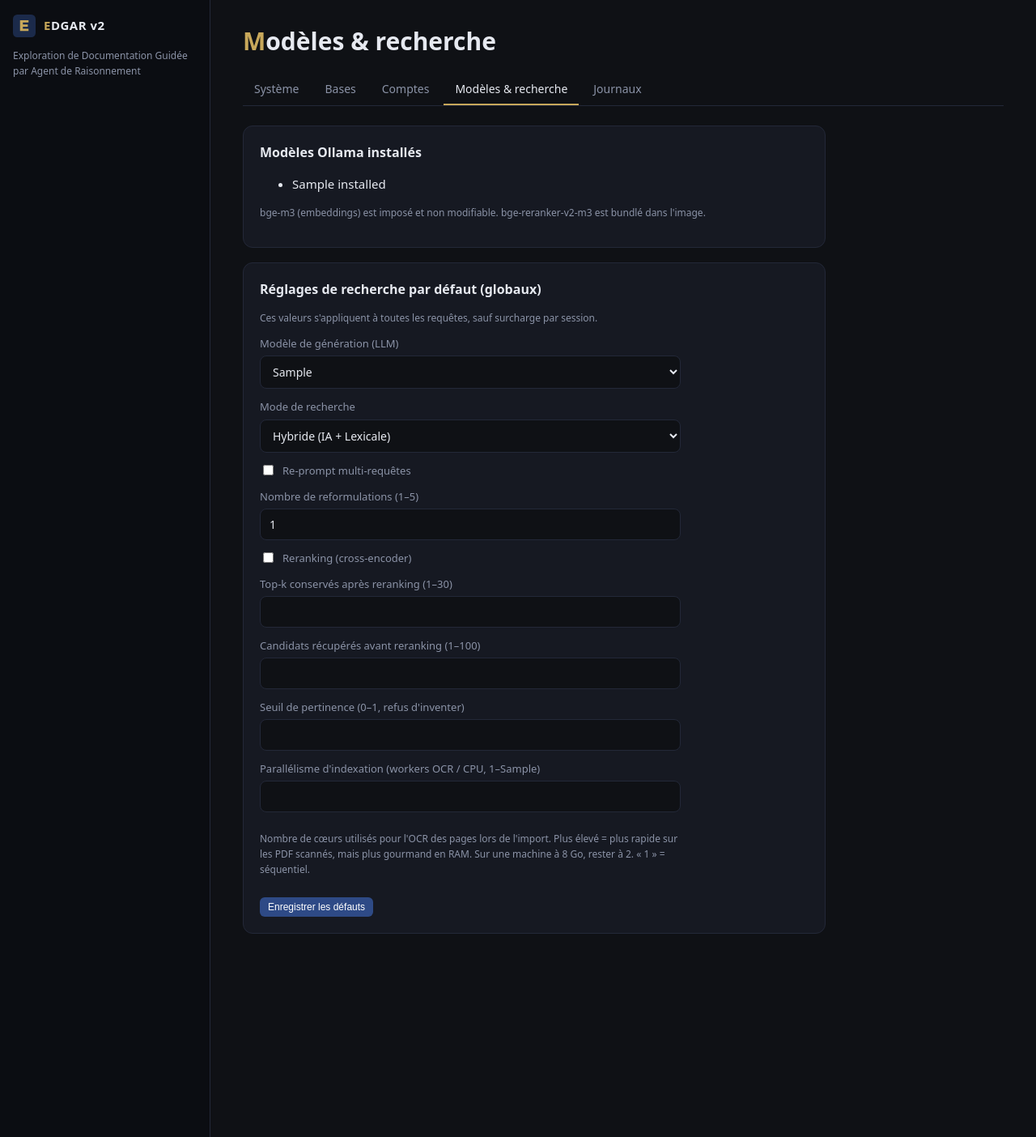
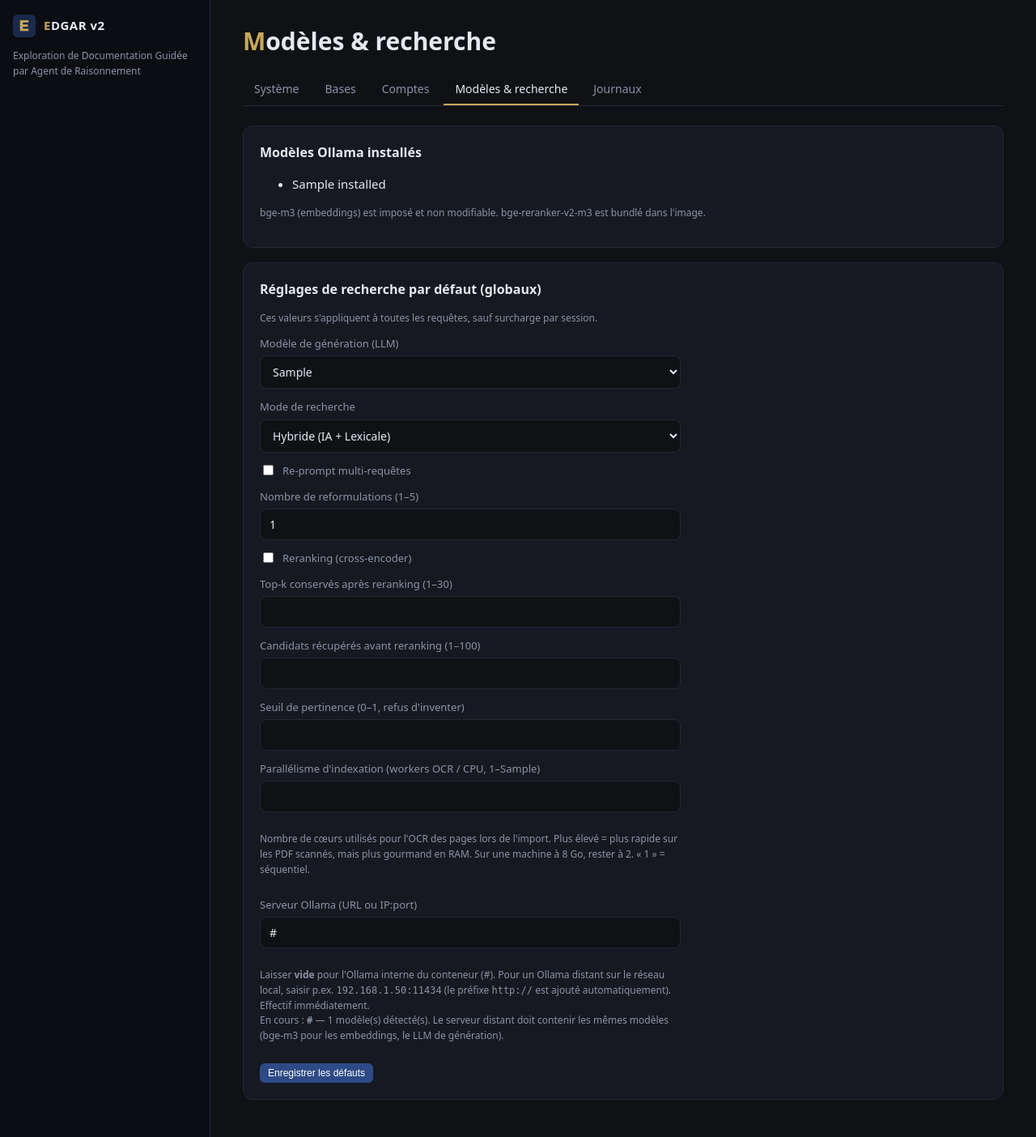
Before and after one commit to guigou683/edgar2, a FastAPI app: template app/templates/admin/models.html in a window 1280 px wide. Shown: the whole page at 81% size. Run offline with FastAPI, Linux system fonts and the light colour scheme; the template is opened without the code that fills it: most values are stand-ins (such as "Sample title", 1, 10 or a date in 2020); parts of the project's set-up code (start-up, migrations or seed data) failed here and were passed over; some libraries are stand-ins or nearby versions.

Commit message:
v1.3.6 : serveur Ollama configurable, affichage pleine largeur, alignement des comptes
- Serveur Ollama configurable dans l'admin (Modèles & recherche) : URL ou IP:port
  d'un Ollama distant sur le réseau local, ou vide pour l'Ollama interne. Pris en
  compte immédiatement par les embeddings, la génération, le chargement et la santé.
- Cartes de paramétrage en pleine largeur (Mon compte, Import, Administration).
- Gestion des comptes : colonnes d'actions alignées en grille (statut, rôle,
  modifier, supprimer) pour un rendu harmonieux d'une ligne à l'autre.
- Version applicative portée à 1.3.6.

```diff
--- a/app/core/config.py
+++ b/app/core/config.py
@@ -12,7 +12,7 @@ from pathlib import Path
 class Settings:
     """Paramètres applicatifs résolus au démarrage."""
 
-    VERSION: str = "1.3.5"
+    VERSION: str = "1.3.6"
 
     # --- Services internes ---
     OLLAMA_URL: str = os.environ.get("OLLAMA_URL", "http://ollama:11434")
--- a/app/core/llm.py
+++ b/app/core/llm.py
@@ -20,6 +20,19 @@ EMBED_TIMEOUT = 300.0  # marge pour un rechargement de modèle (bascule VRAM)
 EMBED_RETRIES = 2      # reprises sur timeout/erreur réseau transitoire
 
 
+def _ollama_url() -> str:
+    """URL Ollama effective : réglage admin (table settings) s'il est défini, sinon
+    le défaut d'environnement. Import paresseux de db pour éviter un cycle."""
+    try:
+        from core import db
+        url = db.get_setting("ollama_url")
+        if url and url.strip():
+            return url.strip().rstrip("/")
+    except Exception:
+        pass
+    return settings.OLLAMA_URL
+
+
 def embed_texts(texts: list[str], model: str | None = None, progress=None) -> list[list[float]]:
     """Calcule les embeddings denses d'une liste de textes, par lots de 32.
 
@@ -30,6 +43,7 @@ def embed_texts(texts: list[str], model: str | None = None, progress=None) -> li
     est appelé après chaque lot (suivi intra-fichier)."""
     model = model or settings.EMBED_MODEL
     total = len(texts)
+    url = _ollama_url()
     out: list[list[float]] = []
     with httpx.Client(timeout=EMBED_TIMEOUT) as client:
         for i in range(0, total, EMBED_BATCH):
@@ -37,7 +51,7 @@ def embed_texts(texts: list[str], model: str | None = None, progress=None) -> li
             last_exc: Exception | None = None
             for attempt in range(EMBED_RETRIES + 1):
                 try:
-                    r = client.post(f"{settings.OLLAMA_URL}/api/embed",
+                    r = client.post(f"{url}/api/embed",
                                     json={"model": model, "input": batch})
                     r.raise_for_status()
                     out.extend(r.json()["embeddings"])
@@ -67,7 +81,7 @@ def model_loaded(model: str | None = None) -> bool:
     model = model or settings.LLM_MODEL
     try:
         with httpx.Client(timeout=5.0) as client:
-            r = client.get(f"{settings.OLLAMA_URL}/api/ps")
+            r = client.get(f"{_ollama_url()}/api/ps")
             r.raise_for_status()
             names = [m.get("name", "") for m in r.json().get("models", [])]
             return any(n == model or n.startswith(model) for n in names)
@@ -80,7 +94,7 @@ def preload(model: str | None = None) -> None:
     fois le modèle prêt. Utilisé pour matérialiser l'étape « Chargement du modèle »."""
     model = model or settings.LLM_MODEL
     with httpx.Client(timeout=180.0) as client:
-        r = client.post(f"{settings.OLLAMA_URL}/api/generate", json={"model": model})
+        r = client.post(f"{_ollama_url()}/api/generate", json={"model": model})
         r.raise_for_status()
 
 
@@ -137,7 +151,7 @@ def generate(prompt: str, system: str | None = None, model: str | None = None,
     if system:
         payload["system"] = system
     with httpx.Client(timeout=120.0) as client:
-        r = client.post(f"{settings.OLLAMA_URL}/api/generate", json=payload)
+        r = client.post(f"{_ollama_url()}/api/generate", json=payload)
         r.raise_for_status()
         return r.json().get("response", "")
 
@@ -151,7 +165,7 @@ def generate_stream(prompt: str, system: str | None = None, model: str | None =
     if system:
         payload["system"] = system
     with httpx.Client(timeout=300.0) as client:
-        with client.stream("POST", f"{settings.OLLAMA_URL}/api/generate", json=payload) as r:
+        with client.stream("POST", f"{_ollama_url()}/api/generate", json=payload) as r:
             r.raise_for_status()
             for line in r.iter_lines():
                 if not line:
--- a/app/main.py
+++ b/app/main.py
@@ -871,7 +871,7 @@ async def admin_dashboard(request: Request):
     user, resp = _guard(request, auth.ROLE_ADMIN)
     if resp:
         return resp
-    ollama = await _ping(settings.OLLAMA_URL, "/api/tags")
+    ollama = await _ping(appsettings.get_ollama_url(), "/api/tags")
     qdrant = await _ping(settings.QDRANT_URL, "/healthz")
     runtime = await _ollama_runtime()
     base_stats = []
@@ -1063,6 +1063,9 @@ async def admin_models(request: Request):
         "defaults": appsettings.load_defaults(),
         "index_workers": appsettings.get_index_workers(),
         "index_workers_max": appsettings.INDEX_WORKERS_MAX,
+        "ollama_url": db.get_setting("ollama_url") or "",
+        "ollama_url_effective": appsettings.get_ollama_url(),
+        "ollama_url_default": settings.OLLAMA_URL,
     })
 
 
@@ -1086,6 +1089,8 @@ async def admin_models_save(request: Request):
         appsettings.save_defaults(overrides)
         if form.get("index_workers") is not None:
             appsettings.set_index_workers(form.get("index_workers"))
+        if form.get("ollama_url") is not None:
+            appsettings.set_ollama_url(form.get("ollama_url"))
         db.insert_audit("settings_update", user["id"], user["username"],
                         client_ip(request), _ua(request), "")
     return RedirectResponse("/admin/models", status_code=303)
@@ -1270,7 +1275,7 @@ async def _installed_models() -> list[str]:
     """Liste des modèles Ollama installés."""
     try:
         async with httpx.AsyncClient(timeout=5.0) as client:
-            r = await client.get(f"{settings.OLLAMA_URL}/api/tags")
+            r = await client.get(f"{appsettings.get_ollama_url()}/api/tags")
         return [m["name"] for m in r.json().get("models", [])]
     except Exception:
         return []
@@ -1290,7 +1295,7 @@ async def _ollama_runtime() -> dict:
     """État d'exécution Ollama : modèles chargés, GPU/CPU, VRAM allouée (/api/ps)."""
     try:
         async with httpx.AsyncClient(timeout=5.0) as client:
-            r = await client.get(f"{settings.OLLAMA_URL}/api/ps")
+            r = await client.get(f"{appsettings.get_ollama_url()}/api/ps")
         out = []
         for m in r.json().get("models", []):
             size = int(m.get("size", 0) or 0)
@@ -1314,7 +1319,7 @@ async def _ping(url: str, path: str) -> dict:
 
 @app.get("/healthz")
 async def healthz():
-    ollama = await _ping(settings.OLLAMA_URL, "/api/tags")
+    ollama = await _ping(appsettings.get_ollama_url(), "/api/tags")
     qdrant = await _ping(settings.QDRANT_URL, "/healthz")
     healthy = ollama["ok"] and qdrant["ok"]
     return JSONResponse(
--- a/app/static/css/edgar.css
+++ b/app/static/css/edgar.css
@@ -276,7 +275,7 @@ a.btn-new { display: block; text-align: center; text-decoration: none; }
 .admin-table th, .admin-table td { text-align: left; padding: 8px 10px; border-bottom: 1px solid var(--border); }
 .admin-table th { color: var(--text-muted); font-weight: 600; font-size: 12px; text-transform: uppercase; }
 .admin-table tr:hover td { background: var(--bg-elev); }
-.admin-card { background: var(--bg-elev); border: 1px solid var(--border); border-radius: 12px; padding: 20px; margin-bottom: 18px; max-width: 720px; }
+.admin-card { background: var(--bg-elev); border: 1px solid var(--border); border-radius: 12px; padding: 20px; margin-bottom: 18px; max-width: 100%; }
 .admin-card h2 { margin: 0 0 14px; font-size: 16px; }
 .admin-form { display: flex; flex-direction: column; gap: 12px; max-width: 520px; }
 .admin-form label { display: flex; flex-direction: column; gap: 5px; font-size: 13px; color: var(--text-muted); }
--- a/app/templates/admin/models.html
+++ b/app/templates/admin/models.html
@@ -53,6 +53,15 @@
          Plus élevé = plus rapide sur les PDF scannés, mais plus gourmand en RAM.
          Sur une machine à 8 Go, rester à 2. « 1 » = séquentiel.</p>
 
+      <label>Serveur Ollama (URL ou IP:port)
+        <input type="text" name="ollama_url" value="{{ ollama_url }}"
+               placeholder="{{ ollama_url_default }}" autocomplete="off"></label>
+      <p class="help">Laisser <b>vide</b> pour l'Ollama interne du conteneur ({{ ollama_url_default }}).
+         Pour un Ollama distant sur le réseau local, saisir p.ex. <code>192.168.1.50:11434</code>
+         (le préfixe <code>http://</code> est ajouté automatiquement). Effectif immédiatement.
+         <br>En cours : <b>{{ ollama_url_effective }}</b> — {{ installed | length }} modèle(s) détecté(s).
+         Le serveur distant doit contenir les mêmes modèles (bge-m3 pour les embeddings, le LLM de génération).</p>
+
       <div><button class="btn-mini" type="submit">Enregistrer les défauts</button></div>
     </form>
   </div>
--- a/app/templates/admin/users.html
+++ b/app/templates/admin/users.html
@@ -44,6 +44,7 @@
           </td>
           <td>
             <div class="user-actions">
+              <span class="ua-status">
                 {% if u.status != 'active' %}
                 <form method="post" action="/admin/users/action">
                   <input type="hidden" name="csrf_token" value="{{ csrf_token }}">
@@ -60,6 +61,8 @@
                   <button class="btn-mini danger" type="submit">Suspendre</button>
                 </form>
                 {% endif %}
+              </span>
+
               <form method="post" action="/admin/users/action" class="role-form">
                 <input type="hidden" name="csrf_token" value="{{ csrf_token }}">
                 <input type="hidden" name="user_id" value="{{ u.id }}">
@@ -85,6 +88,7 @@
                 </form>
               </details>
 
+              <span class="ua-del">
                 {% if u.status == 'suspended' %}
                 <form method="post" action="/admin/users/action"
                       data-confirm="Supprimer définitivement le compte « {{ u.username }} » et toutes ses données (conversations, sessions) ? Cette action est irréversible.">
@@ -94,6 +98,7 @@
                   <button class="btn-mini danger" type="submit">Supprimer</button>
                 </form>
                 {% endif %}
+              </span>
             </div>
           </td>
         </tr>
```
Also changed, not shown: other parts of app/static/css/edgar.css (+15 -10 lines), app/core/appsettings.py (+23 -0 lines). Lines whose indentation alone changed are shown as unchanged.
